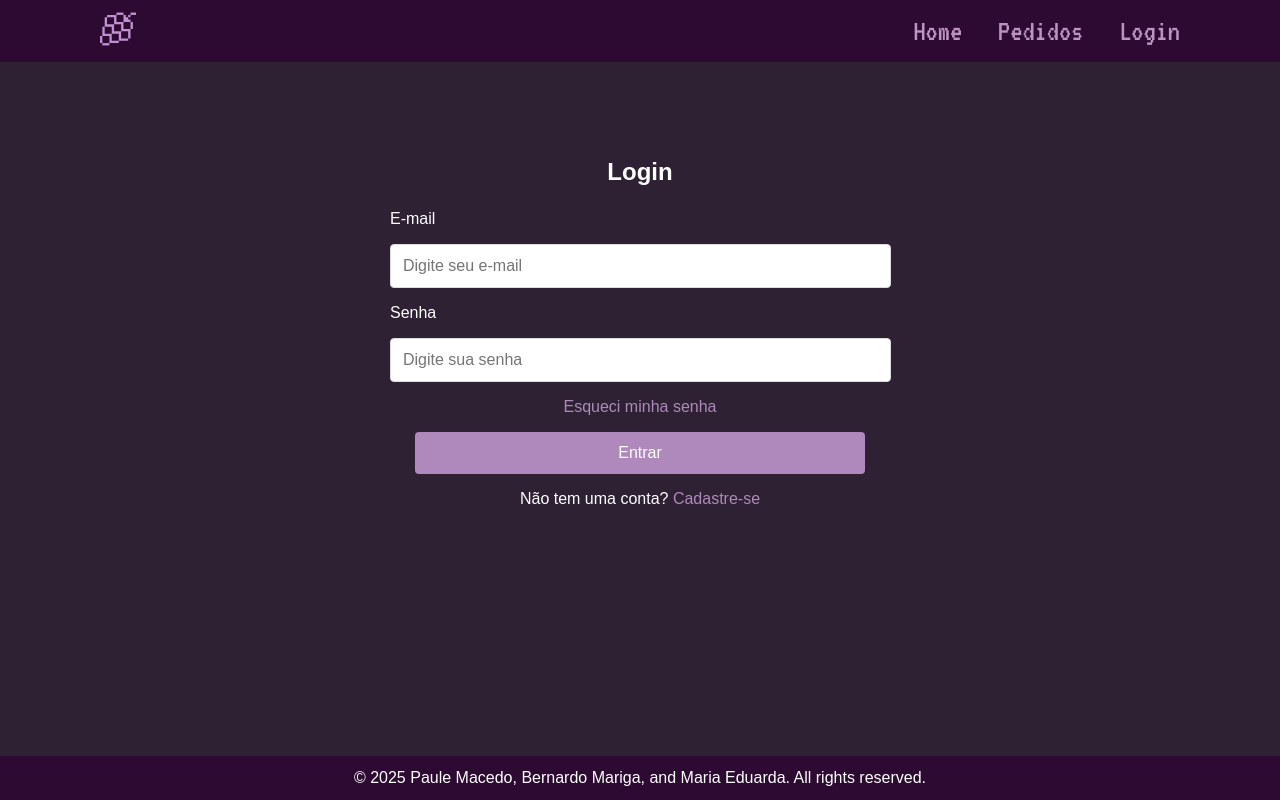
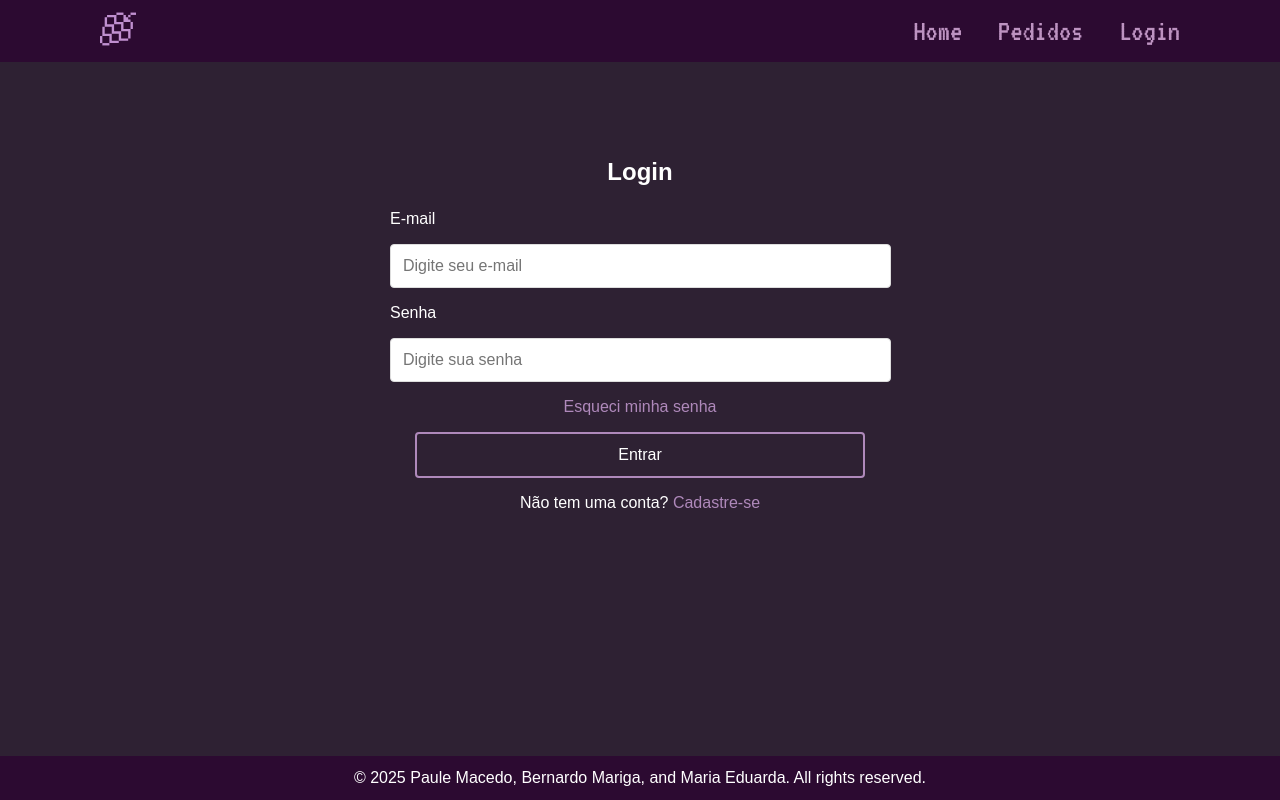
Before and after one commit to paulemacedo/BytedeSabor, a React (Vite) app: page /login in a window 1280 px wide. Built offline with nearby package versions, Linux system fonts and the light colour scheme.

Commit message:
style: remove padding and background color from form button in LoginForms.css

```diff
--- a/src/Styles/LoginForms.css
+++ b/src/Styles/LoginForms.css
@@ -41,9 +41,6 @@ form {
 /* Specific button styles */
 .form-btn {
     min-width: 90%;
-    /* padding: 0.75rem 2rem; */
-    background-color: #af89bb;
-    border: none;
 }
 
 
```
